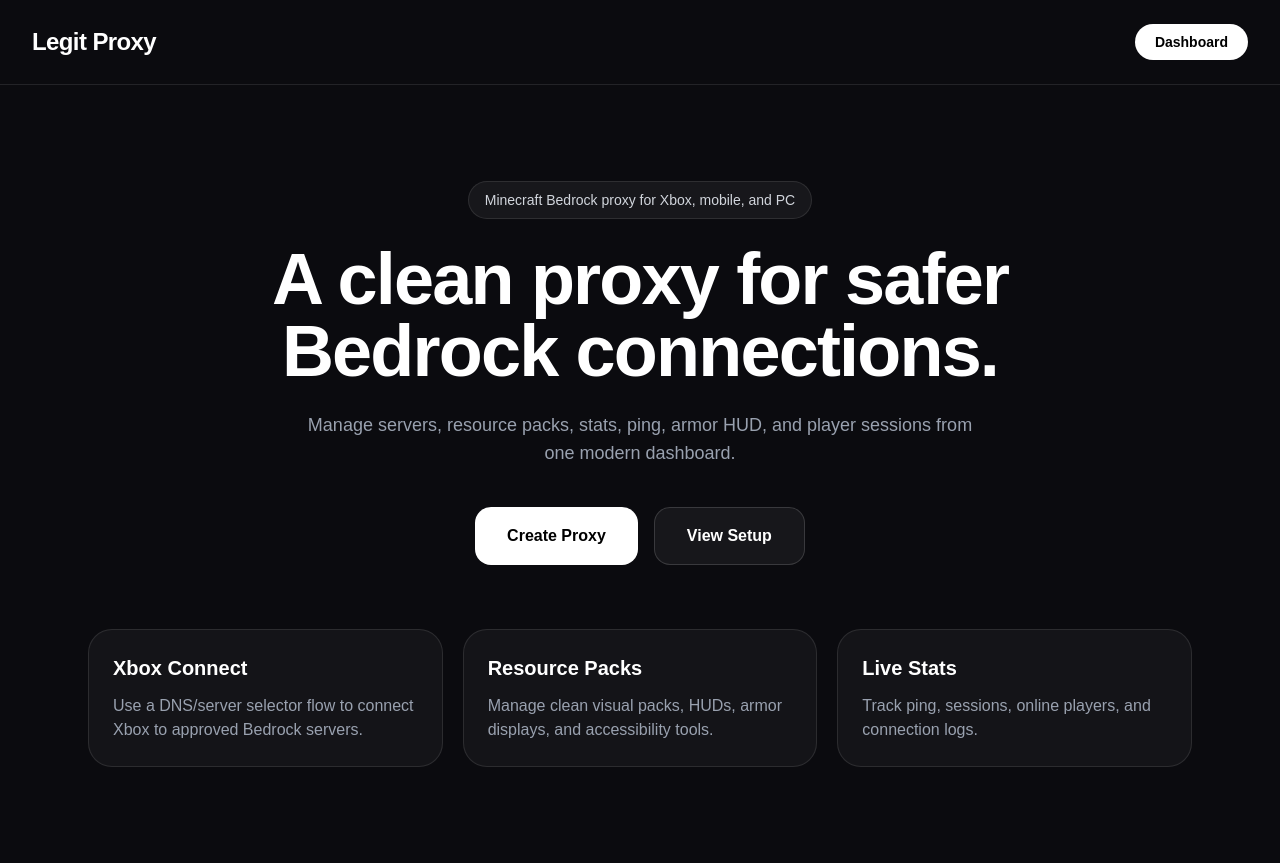
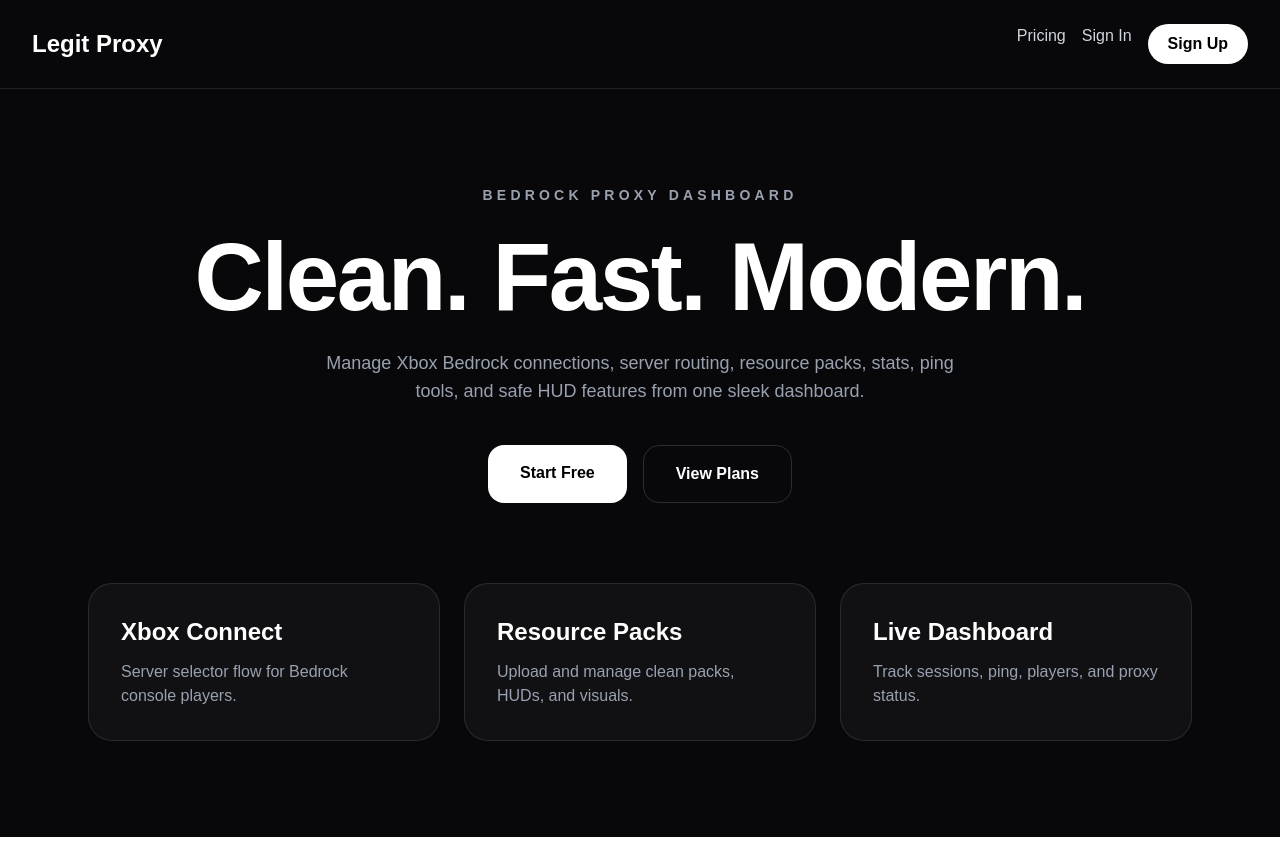
Before and after one commit to Deytns/legit-proxy-web, a Next.js app: page / in a window 1280 px wide. After the commit the page ends 837 px from the top, so only its background shows below. Built offline with nearby package versions, Linux system fonts and the light colour scheme.

Commit message:
big ui update with pages

```diff
--- /dev/null
+++ b/app/dashboard/page.tsx
@@ -0,0 +1,50 @@
+"use client";
+
+import Link from "next/link";
+import { useEffect, useState } from "react";
+
+export default function Dashboard() {
+  const [user, setUser] = useState("User");
+
+  useEffect(() => {
+    setUser(localStorage.getItem("proxyUser") || "User");
+  }, []);
+
+  return (
+    <main className="min-h-screen bg-[#08080b] text-white">
+      <nav className="flex items-center justify-between border-b border-white/10 px-8 py-6">
+        <h1 className="text-2xl font-black">Dashboard</h1>
+        <Link href="/" className="text-gray-400 hover:text-white">Home</Link>
+      </nav>
+
+      <section className="mx-auto max-w-6xl px-6 py-12">
+        <h2 className="text-5xl font-black">Welcome, {user}</h2>
+        <p className="mt-3 text-gray-400">Your proxy control panel.</p>
+
+        <div className="mt-10 grid gap-6 md:grid-cols-3">
+          {[
+            ["Proxy Status", "Offline"],
+            ["Server Slots", "1 / 1"],
+            ["Current Plan", "Free"],
+          ].map(([title, value]) => (
+            <div key={title} className="rounded-3xl border border-white/10 bg-white/[0.04] p-8">
+              <p className="text-gray-400">{title}</p>
+              <h3 className="mt-3 text-4xl font-black">{value}</h3>
+            </div>
+          ))}
+        </div>
+
+        <div className="mt-8 rounded-3xl border border-white/10 bg-white/[0.04] p-8">
+          <h3 className="text-3xl font-black">Create Proxy</h3>
+          <div className="mt-6 grid gap-4 md:grid-cols-2">
+            <input className="rounded-xl bg-white/10 p-4 outline-none" placeholder="Server IP" />
+            <input className="rounded-xl bg-white/10 p-4 outline-none" placeholder="Port, example 19132" />
+          </div>
+          <button className="mt-6 rounded-xl bg-white px-6 py-4 font-black text-black">
+            Save Proxy
+          </button>
+        </div>
+      </section>
+    </main>
+  );
+}
--- a/app/page.tsx
+++ b/app/page.tsx
@@ -1,57 +1,53 @@
+import Link from "next/link";
+
 export default function Home() {
   return (
-    <main className="min-h-screen bg-[#0b0b0f] text-white">
-      <nav className="flex items-center justify-between px-8 py-6 border-b border-white/10">
-        <h1 className="text-2xl font-bold tracking-tight">Legit Proxy</h1>
-        <button className="rounded-full bg-white px-5 py-2 text-sm font-semibold text-black hover:bg-gray-200">
-          Dashboard
-        </button>
+    <main className="min-h-screen bg-[#08080b] text-white">
+      <nav className="flex items-center justify-between border-b border-white/10 px-8 py-6">
+        <h1 className="text-2xl font-black">Legit Proxy</h1>
+        <div className="flex gap-4">
+          <Link href="/pricing" className="text-gray-300 hover:text-white">Pricing</Link>
+          <Link href="/signin" className="text-gray-300 hover:text-white">Sign In</Link>
+          <Link href="/signup" className="rounded-full bg-white px-5 py-2 font-bold text-black">
+            Sign Up
+          </Link>
+        </div>
       </nav>
 
-      <section className="mx-auto flex max-w-6xl flex-col items-center px-6 py-24 text-center">
-        <div className="mb-6 rounded-full border border-white/10 bg-white/5 px-4 py-2 text-sm text-gray-300">
-          Minecraft Bedrock proxy for Xbox, mobile, and PC
+      <section className="mx-auto max-w-6xl px-6 py-24 text-center">
+        <p className="mb-6 text-sm font-bold uppercase tracking-[0.3em] text-gray-400">
+          Bedrock Proxy Dashboard
+        </p>
+
+        <h2 className="text-6xl font-black tracking-tight md:text-8xl">
+          Clean. Fast. Modern.
+        </h2>
+
+        <p className="mx-auto mt-6 max-w-2xl text-lg text-gray-400">
+          Manage Xbox Bedrock connections, server routing, resource packs, stats,
+          ping tools, and safe HUD features from one sleek dashboard.
+        </p>
+
+        <div className="mt-10 flex justify-center gap-4">
+          <Link href="/signup" className="rounded-2xl bg-white px-8 py-4 font-black text-black">
+            Start Free
+          </Link>
+          <Link href="/pricing" className="rounded-2xl border border-white/15 px-8 py-4 font-black">
+            View Plans
+          </Link>
         </div>
 
-        <h2 className="max-w-4xl text-5xl font-black tracking-tight md:text-7xl">
-          A clean proxy for safer Bedrock connections.
-        </h2>
-
-        <p className="mt-6 max-w-2xl text-lg text-gray-400">
-          Manage servers, resource packs, stats, ping, armor HUD, and player sessions
-          from one modern dashboard.
-        </p>
-
-        <div className="mt-10 flex flex-col gap-4 sm:flex-row">
-          <button className="rounded-2xl bg-white px-8 py-4 font-bold text-black hover:bg-gray-200">
-            Create Proxy
-          </button>
-          <button className="rounded-2xl border border-white/15 bg-white/5 px-8 py-4 font-bold text-white hover:bg-white/10">
-            View Setup
-          </button>
-        </div>
-
-        <div className="mt-16 grid w-full grid-cols-1 gap-5 md:grid-cols-3">
-          <div className="rounded-3xl border border-white/10 bg-white/[0.04] p-6 text-left">
-            <h3 className="text-xl font-bold">Xbox Connect</h3>
-            <p className="mt-3 text-gray-400">
-              Use a DNS/server selector flow to connect Xbox to approved Bedrock servers.
-            </p>
-          </div>
-
-          <div className="rounded-3xl border border-white/10 bg-white/[0.04] p-6 text-left">
-            <h3 className="text-xl font-bold">Resource Packs</h3>
-            <p className="mt-3 text-gray-400">
-              Manage clean visual packs, HUDs, armor displays, and accessibility tools.
-            </p>
-          </div>
-
-          <div className="rounded-3xl border border-white/10 bg-white/[0.04] p-6 text-left">
-            <h3 className="text-xl font-bold">Live Stats</h3>
-            <p className="mt-3 text-gray-400">
-              Track ping, sessions, online players, and connection logs.
-            </p>
-          </div>
+        <div className="mt-20 grid gap-6 md:grid-cols-3">
+          {[
+            ["Xbox Connect", "Server selector flow for Bedrock console players."],
+            ["Resource Packs", "Upload and manage clean packs, HUDs, and visuals."],
+            ["Live Dashboard", "Track sessions, ping, players, and proxy status."],
+          ].map(([title, text]) => (
+            <div key={title} className="rounded-3xl border border-white/10 bg-white/[0.04] p-8 text-left">
+              <h3 className="text-2xl font-black">{title}</h3>
+              <p className="mt-3 text-gray-400">{text}</p>
+            </div>
+          ))}
         </div>
       </section>
     </main>
--- /dev/null
+++ b/app/pricing/page.tsx
@@ -0,0 +1,34 @@
+import Link from "next/link";
+
+const plans = [
+  ["Free", "$0", "Basic dashboard, 1 server slot, public setup guide"],
+  ["Plus", "$5/mo", "3 server slots, resource-pack manager, stats dashboard"],
+  ["Pro", "$12/mo", "10 server slots, priority routing, advanced controls"],
+];
+
+export default function Pricing() {
+  return (
+    <main className="min-h-screen bg-[#08080b] px-6 py-12 text-white">
+      <Link href="/" className="text-gray-400 hover:text-white">← Back</Link>
+
+      <h1 className="mt-10 text-center text-6xl font-black">Choose Your Plan</h1>
+      <p className="mt-4 text-center text-gray-400">Start free. Upgrade when you need more tools.</p>
+
+      <div className="mx-auto mt-14 grid max-w-6xl gap-6 md:grid-cols-3">
+        {plans.map(([name, price, desc]) => (
+          <div key={name} className="rounded-3xl border border-white/10 bg-white/[0.04] p-8">
+            <h2 className="text-3xl font-black">{name}</h2>
+            <p className="mt-4 text-5xl font-black">{price}</p>
+            <p className="mt-4 text-gray-400">{desc}</p>
+            <Link
+              href="/signup"
+              className="mt-8 block rounded-2xl bg-white py-4 text-center font-black text-black"
+            >
+              Select {name}
+            </Link>
+          </div>
+        ))}
+      </div>
+    </main>
+  );
+}
--- /dev/null
+++ b/app/signin/page.tsx
@@ -0,0 +1,26 @@
+"use client";
+
+import { useRouter } from "next/navigation";
+
+export default function Signin() {
+  const router = useRouter();
+
+  function signin() {
+    localStorage.setItem("proxyUser", "User");
+    router.push("/dashboard");
+  }
+
+  return (
+    <main className="flex min-h-screen items-center justify-center bg-[#08080b] px-6 text-white">
+      <div className="w-full max-w-md rounded-3xl border border-white/10 bg-white/[0.04] p-8">
+        <h1 className="text-4xl font-black">Sign In</h1>
+        <p className="mt-2 text-gray-400">Welcome back.</p>
+
+        <input className="mt-8 w-full rounded-xl bg-white/10 p-4 outline-none" placeholder="Username" />
+        <button onClick={signin} className="mt-6 w-full rounded-xl bg-white p-4 font-black text-black">
+          Sign In
+        </button>
+      </div>
+    </main>
+  );
+}
--- /dev/null
+++ b/app/signup/page.tsx
@@ -0,0 +1,34 @@
+"use client";
+
+import { useState } from "react";
+import { useRouter } from "next/navigation";
+
+export default function Signup() {
+  const [name, setName] = useState("");
+  const router = useRouter();
+
+  function signup() {
+    localStorage.setItem("proxyUser", name || "User");
+    router.push("/dashboard");
+  }
+
+  return (
+    <main className="flex min-h-screen items-center justify-center bg-[#08080b] px-6 text-white">
+      <div className="w-full max-w-md rounded-3xl border border-white/10 bg-white/[0.04] p-8">
+        <h1 className="text-4xl font-black">Create Account</h1>
+        <p className="mt-2 text-gray-400">Start your proxy dashboard.</p>
+
+        <input
+          className="mt-8 w-full rounded-xl bg-white/10 p-4 outline-none"
+          placeholder="Username"
+          value={name}
+          onChange={(e) => setName(e.target.value)}
+        />
+
+        <button onClick={signup} className="mt-6 w-full rounded-xl bg-white p-4 font-black text-black">
+          Sign Up
+        </button>
+      </div>
+    </main>
+  );
+}
```
